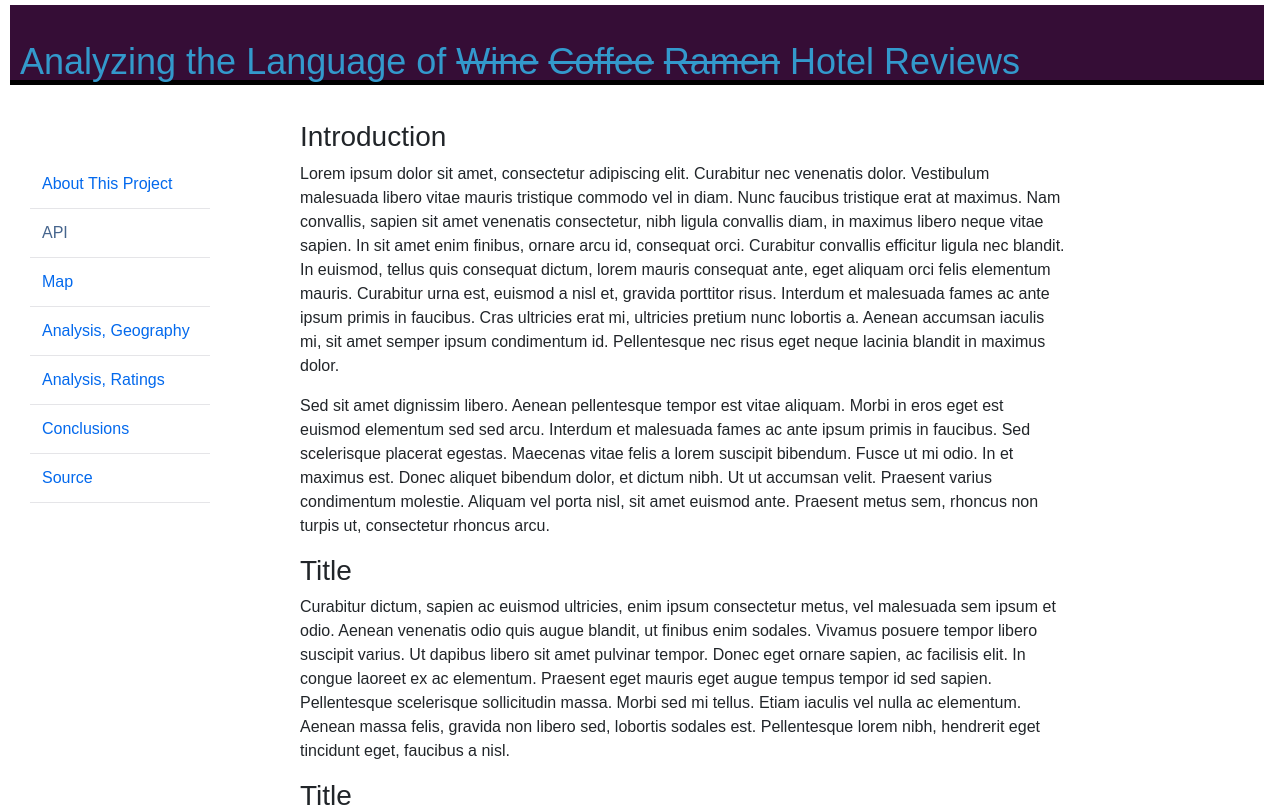
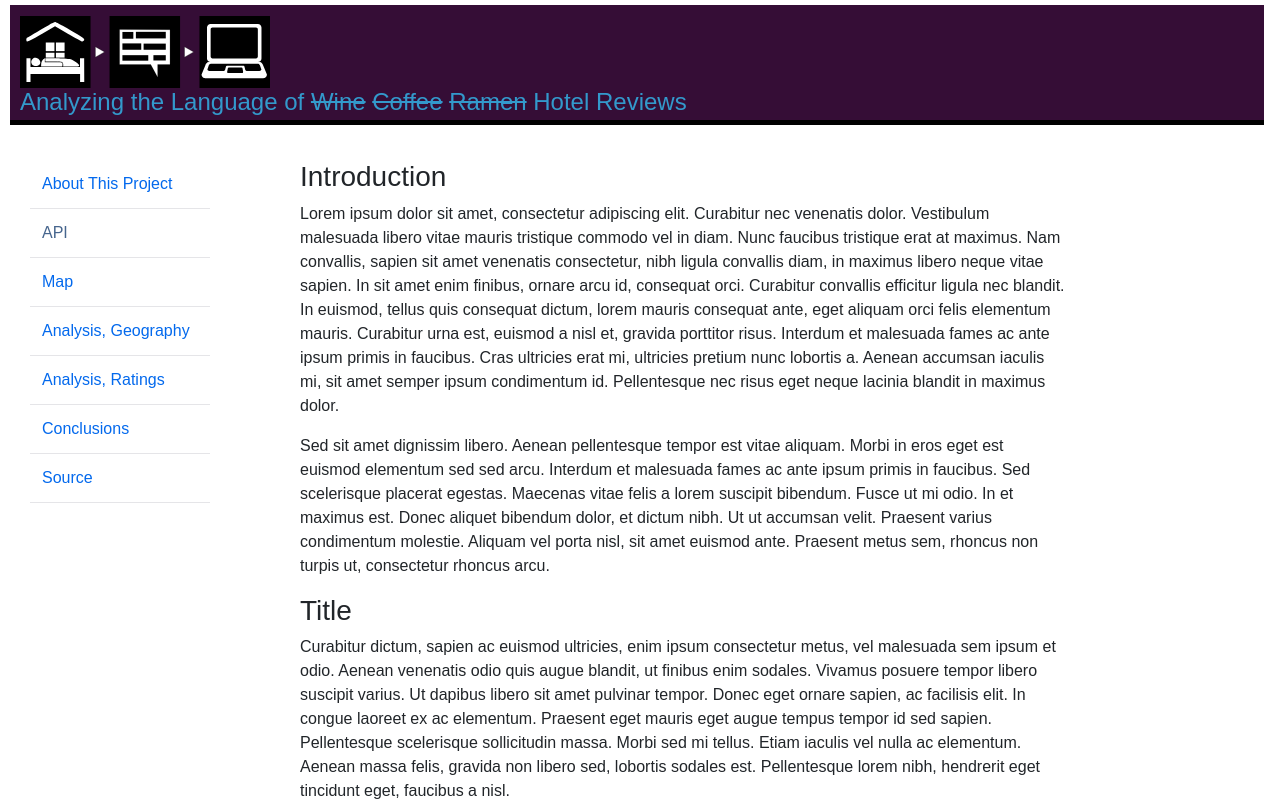
Before and after one commit to ShimsyV/Tripadvisor_review, a Flask app: template templates/index.html in a window 1280 px wide. Run offline with Flask 2, Linux system fonts and the light colour scheme; the template is opened without the code that fills it, so the values that code supplies are empty; some libraries are stand-ins or nearby versions.

Commit message:
more work on website

```diff
--- a/templates/index.html
+++ b/templates/index.html
@@ -25,7 +25,11 @@
 <div id="container">
 	<div id="header-container">
 		<section class="header">
-			<h1 class="display-4"> Analyzing the Language of <strike>Wine</strike> <strike>Coffee</strike> <strike>Ramen</strike> Hotel Reviews </h1>
+			<div class="column">
+				<a href="index.html"><img src="static/drawing.svg" width="250px"></a></div>
+			<div class="column">
+				<h1 class="display-4"> Analyzing the Language of <strike>Wine</strike> <strike>Coffee</strike> <strike>Ramen</strike> Hotel Reviews </h1></div>
+
 		</section>
 		<section class="header2">
 
--- a/templates/static/css/style.css
+++ b/templates/static/css/style.css
@@ -6,7 +6,7 @@ html, body{
 
 #header-container {
 	width: 98%;
-	height: 80px;
+	height: 120px;
 	margin-top: 5px;
 	margin-left: 10px;
 	margin-right: 10px;
@@ -17,8 +17,9 @@ html, body{
 
 .header {
 	position: absolute;
-	top: 5%;
+	top: 2%;
 	left: 20px;
+	float: left;
 
 }
 
@@ -26,15 +27,15 @@ html, body{
 	position: absolute;
 	top: 1%;
 	right: 20px;
-	float: right;
+	float: left;
 }
 
 
 .display-4 {
 	color: #3399cc;
 	margin-bottom: -15px;
-	font-size: 36px;
-	text-align : center;
+	font-size: 24px;
+	text-align : right;
 }
 
 
@@ -100,7 +101,7 @@ li{
 
 .main {
 	position: absolute;
-	top: 15%;
+	top: 20%;
 	left: 300px;
 	width : 60%;
 	text-align : left;
```
Also changed, not shown: templates/static/drawing.svg (added).
